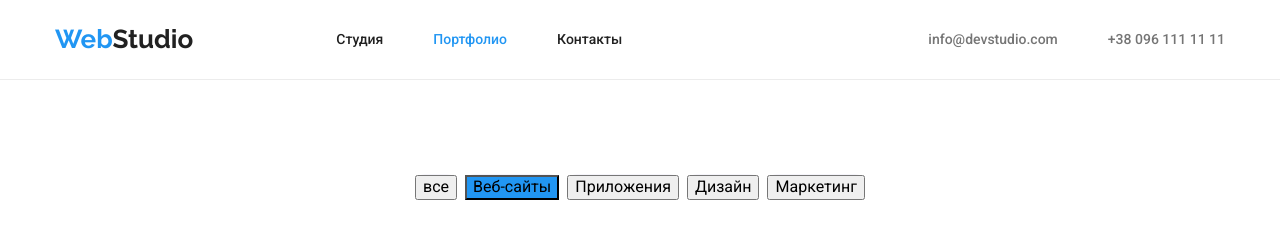
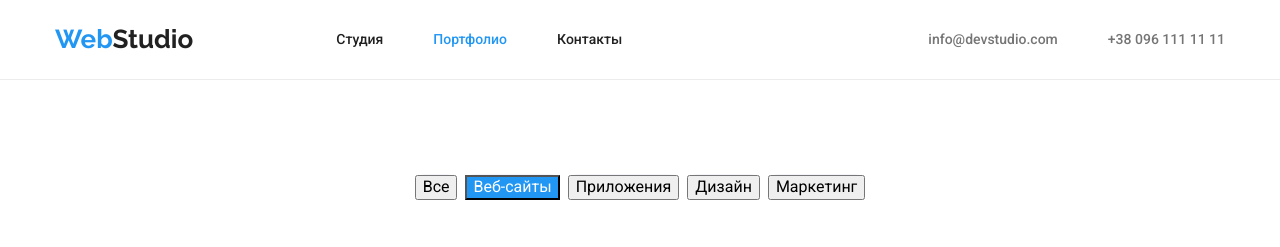
Before and after one commit to jullietIT/goit-markup-hw-03, a plain HTML site: page portfolio.html in a window 1280 px wide. Both pictures are taken after a click on the item "Веб-сайты". Shown: the top 247 px of the page. Drawn offline with nearby package versions, Linux system fonts and the light colour scheme.

Commit message:
20.04 випр

```diff
--- a/css/styles.css
+++ b/css/styles.css
@@ -372,13 +372,10 @@ text-align: center;
 
  }
 
-/* .button-item:hover,
-.button-item:focus{
-  background-color: var(--logo-color);
-} */
 button:hover,
 button:focus {
   background-color: var(--logo-color);
+  color: var(--accent-color);
 }
 
  .button-item {
--- a/portfolio.html
+++ b/portfolio.html
@@ -39,7 +39,7 @@
      <div class="container">
          <h1 class="visually-hidden"></h1>
        <ul class="section-button" >
-          <li class="button-item" ><button class="button" type="button">все</button></li>
+          <li class="button-item" ><button class="button" type="button">Все</button></li>
            <li class="button-item" ><button  type="button">Веб-сайты</button></li>
            <li class="button-item" ><button  type="button">Приложения</button></li>
            <li class="button-item" ><button  type="button">Дизайн</button></li>
```
